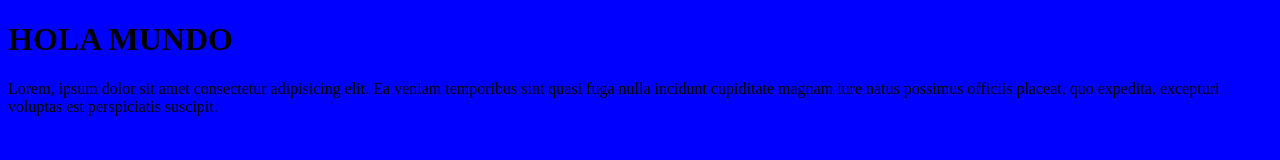
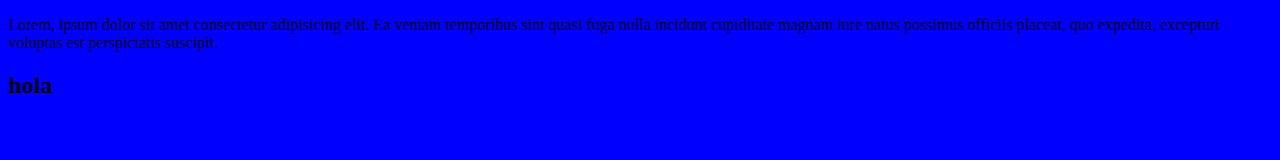
Before and after one commit to Cynthiag3/Repositorio-de-git, a plain HTML site: page index.html in a window 1280 px wide. Drawn offline with Linux system fonts and the light colour scheme.

Commit message:
pryecto final este si

```diff
--- a/index.html
+++ b/index.html
@@ -8,12 +8,12 @@
     <link rel="stylesheet" href="style.css" />
   </head>
   <body>
-    <h1>HOLA MUNDO</h1>
     <p>
       Lorem, ipsum dolor sit amet consectetur adipisicing elit. Ea veniam
       temporibus sint quasi fuga nulla incidunt cupiditate magnam iure natus
       possimus officiis placeat, quo expedita, excepturi voluptas est
       perspiciatis suscipit.
     </p>
+    <h2>hola</h2>
   </body>
 </html>
```
